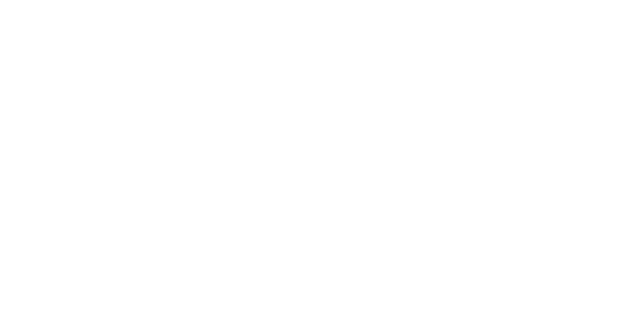
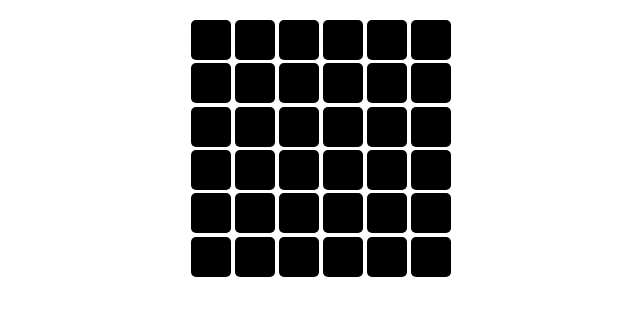
Before and after one commit to Hanskyi/lesson-54, a React (Create React App) app: page / in a window 1280 px wide. Shown: the top 316 px of the page, without its empty margins (319-959 px from the left). Built offline with nearby package versions, Linux system fonts and the light colour scheme.

Commit message:
add styles when onClick

```diff
--- a/src/App.css
+++ b/src/App.css
@@ -1,38 +1,24 @@
 .App {
   text-align: center;
+  display: flex;
+  margin: 20px auto 0;
+  width: 260px;
+  height: 260px;
+  flex-wrap: wrap;
+  justify-content: space-between;
 }
 
-.App-logo {
-  height: 40vmin;
-  pointer-events: none;
+.card {
+  background-color: black;
+  width: 40px;
+  height: 40px;
+  border-radius: 5px;
 }
 
-@media (prefers-reduced-motion: no-preference) {
-  .App-logo {
-    animation: App-logo-spin infinite 20s linear;
-  }
+.card-open {
+  opacity: 0.5;
+  /*background-color: black;*/
+  width: 40px;
+  height: 40px;
+  border-radius: 5px;
 }
-
-.App-header {
-  background-color: #282c34;
-  min-height: 100vh;
-  display: flex;
-  flex-direction: column;
-  align-items: center;
-  justify-content: center;
-  font-size: calc(10px + 2vmin);
-  color: white;
-}
-
-.App-link {
-  color: #61dafb;
-}
-
-@keyframes App-logo-spin {
-  from {
-    transform: rotate(0deg);
-  }
-  to {
-    transform: rotate(360deg);
-  }
-}
--- a/src/App.tsx
+++ b/src/App.tsx
@@ -1,25 +1,50 @@
 import React, {useState} from 'react';
 import {nanoid} from "nanoid";
+import Card from "./components/Card/Card";
 import './App.css';
 
 function App() {
 
     const createItems = () => {
-    const items: { hasItem: boolean, clicked: boolean, id: string }[] = []
+        const items: { hasItem: boolean, clicked: boolean, id: string, class: string}[] = []
         for (let i = 0; i < 36; i++) {
-      items.push({hasItem: false, clicked: false, id: nanoid(7)})
+            items.push({hasItem: false, clicked: false, id: nanoid(7), class: 'card'})
         }
 
-    const index = Math.floor(Math.random() * items.length)
+        const index = Math.floor(Math.random() * items.length);
         items[index].hasItem = true;
         return items;
     }
 
+    const [items, setItems] = useState(createItems());
 
-  const [items, setItems] = useState(createItems());
+
     console.log(items);
+
+
+    const onClickItem = (id: string) => {
+        const index = items.findIndex(item => item.id === id);
+        const itemsCopy = [...items];
+        const itemCopy = {...items[index]};
+        itemCopy.clicked = true;
+        itemCopy.class = 'card card-open';
+        itemsCopy[index] = itemCopy;
+        setItems(itemsCopy);
+
+
+        console.log(items[index])
+    }
+
     return (
         <div className="App">
+            {items.map(item => (
+                <Card
+                    key={item.id}
+                    onClickItem={() => onClickItem(item.id)}
+                    class = {item.class}
+                />
+            ))
+            }
 
         </div>
     );
--- /dev/null
+++ b/src/components/Card/Card.tsx
@@ -0,0 +1,16 @@
+import React from 'react';
+
+interface IProps {
+    onClickItem?: React.MouseEventHandler<HTMLDivElement>
+    class?: string
+}
+const Card:React.FC<IProps> = (props) => {
+
+    return (
+        <div className={props.class} onClick={props.onClickItem}>
+        </div>
+
+    );
+};
+
+export default Card;
--- a/src/index.tsx
+++ b/src/index.tsx
@@ -8,9 +8,7 @@
   document.getElementById('root') as HTMLElement
 );
 root.render(
-  <React.StrictMode>
     <App />
-  </React.StrictMode>
 );
 
 // If you want to start measuring performance in your app, pass a function
```
Also changed, not shown: 1 other file (tests, documents, lock files or other folders). Lines whose indentation alone changed are shown as unchanged.
